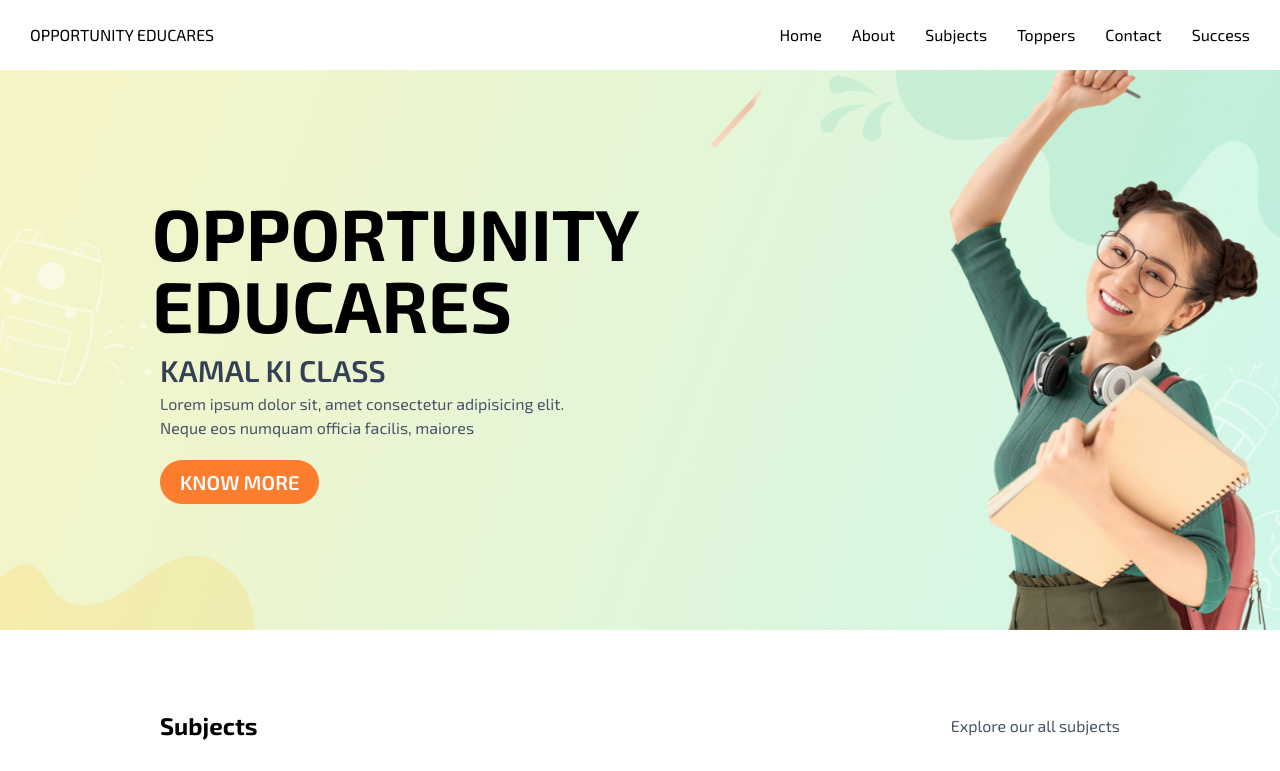
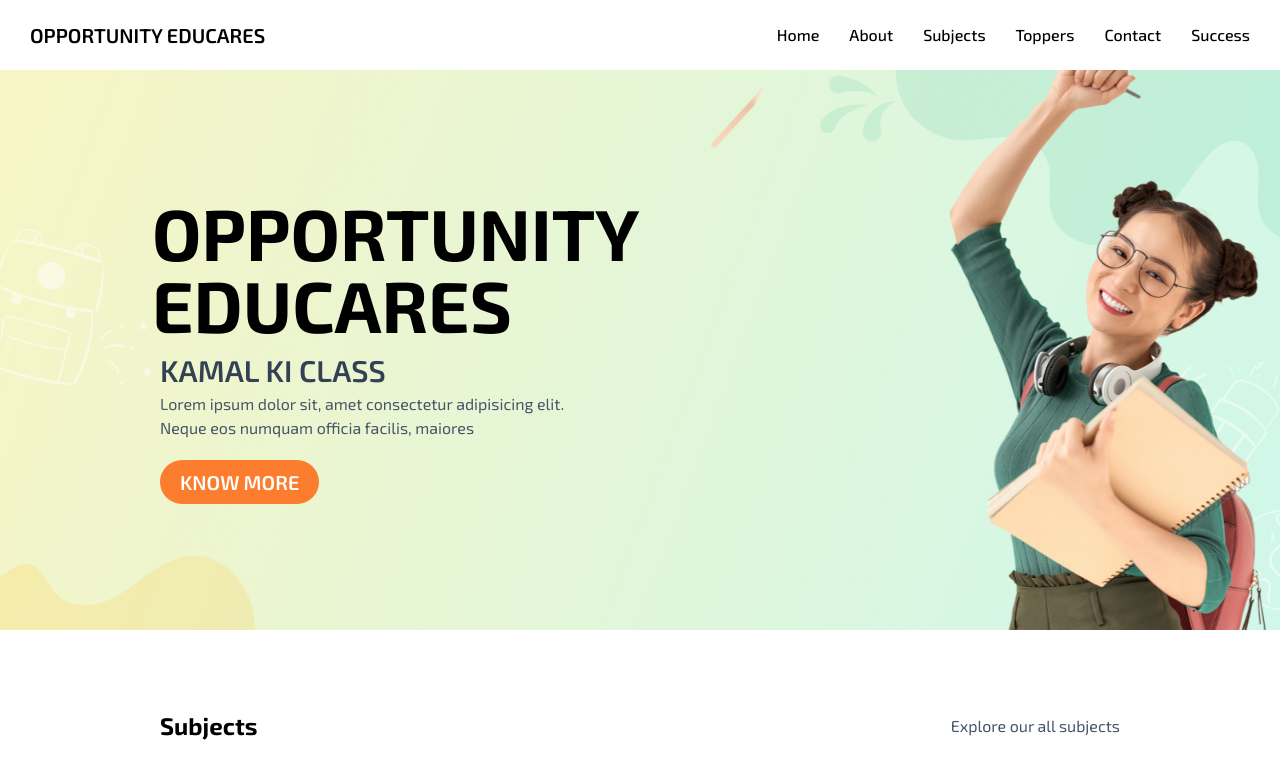
Before and after one commit to dhruv1086k/OpportunityEducares, a website: page index.html in a window 1280 px wide. Shown: the top 771 px of the page. Drawn offline with Linux system fonts and the light colour scheme.

Commit message:
add navbar

```diff
--- a/assets/css/style.css
+++ b/assets/css/style.css
@@ -44,6 +44,7 @@
 
 .header ul li a {
   text-decoration: none;
+  transition: all 0.1s;
 }
 
 .menu-icon {
--- a/index.html
+++ b/index.html
@@ -15,15 +15,39 @@
     <div class="firstPage">
       <nav class="header">
         <div class="logo">
-          <h1 class="text-black">OPPORTUNITY EDUCARES</h1>
+          <h1 class="text-black text-xl font-semibold">OPPORTUNITY EDUCARES</h1>
         </div>
         <ul id="menuList">
-          <li><a href="" class="text-black">Home</a></li>
-          <li><a href="" class="text-black">About</a></li>
-          <li><a href="" class="text-black">Subjects</a></li>
-          <li><a href="" class="text-black">Toppers</a></li>
-          <li><a href="" class="text-black">Contact</a></li>
-          <li><a href="" class="text-black">Success</a></li>
+          <li>
+            <a href="" class="text-black font-medium hover:text-[#fc7d2d]"
+              >Home</a
+            >
+          </li>
+          <li>
+            <a href="" class="text-black font-medium hover:text-[#fc7d2d]"
+              >About</a
+            >
+          </li>
+          <li>
+            <a href="" class="text-black font-medium hover:text-[#fc7d2d]"
+              >Subjects</a
+            >
+          </li>
+          <li>
+            <a href="" class="text-black font-medium hover:text-[#fc7d2d]"
+              >Toppers</a
+            >
+          </li>
+          <li>
+            <a href="" class="text-black font-medium hover:text-[#fc7d2d]"
+              >Contact</a
+            >
+          </li>
+          <li>
+            <a href="" class="text-black font-medium hover:text-[#fc7d2d]"
+              >Success</a
+            >
+          </li>
         </ul>
         <div class="menu-icon">
           <i class="fa-solid fa-bars text-black" onclick="toggleMenu()"></i>
```
Also changed, not shown: assets/css/output.css.
